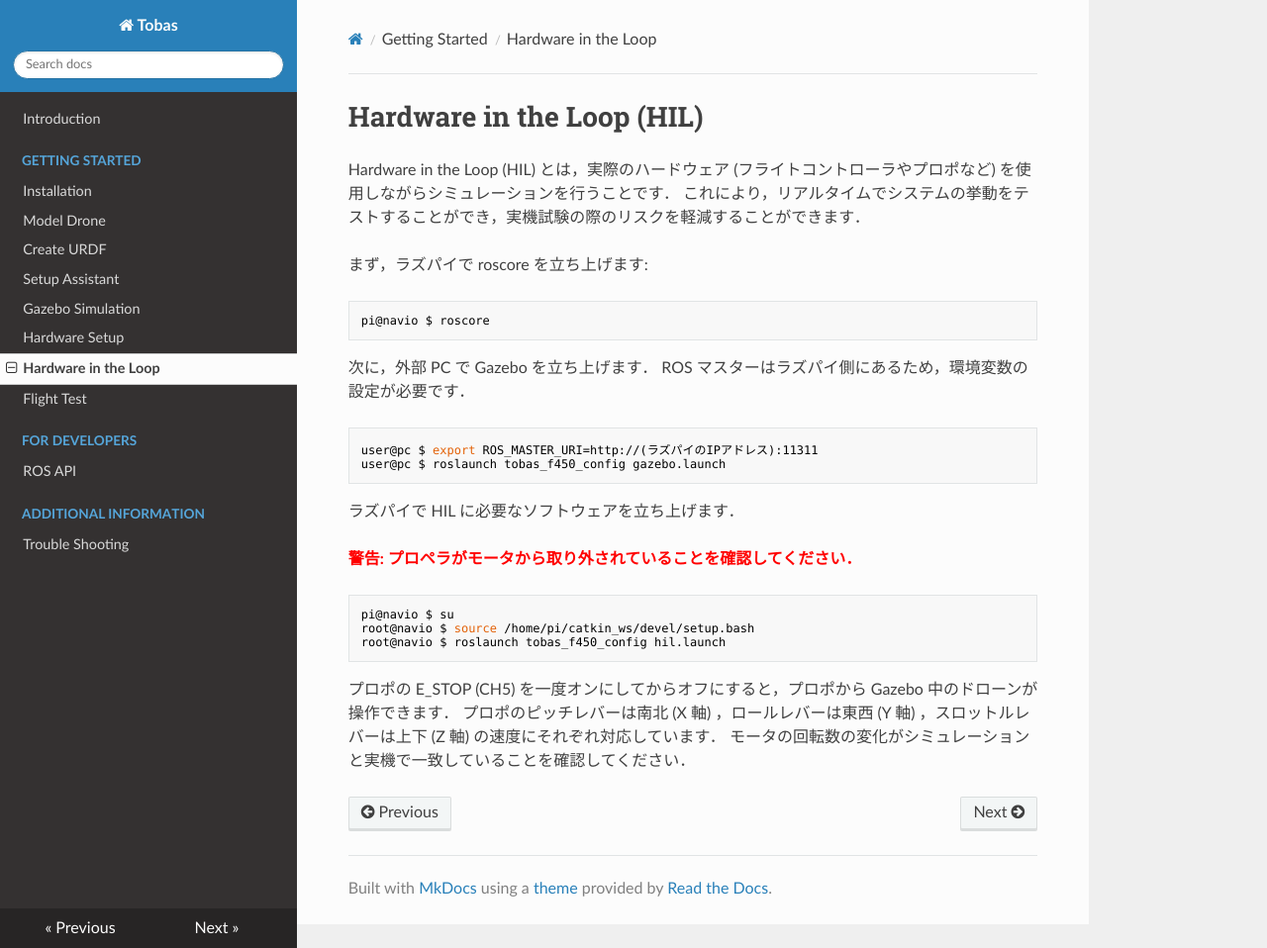
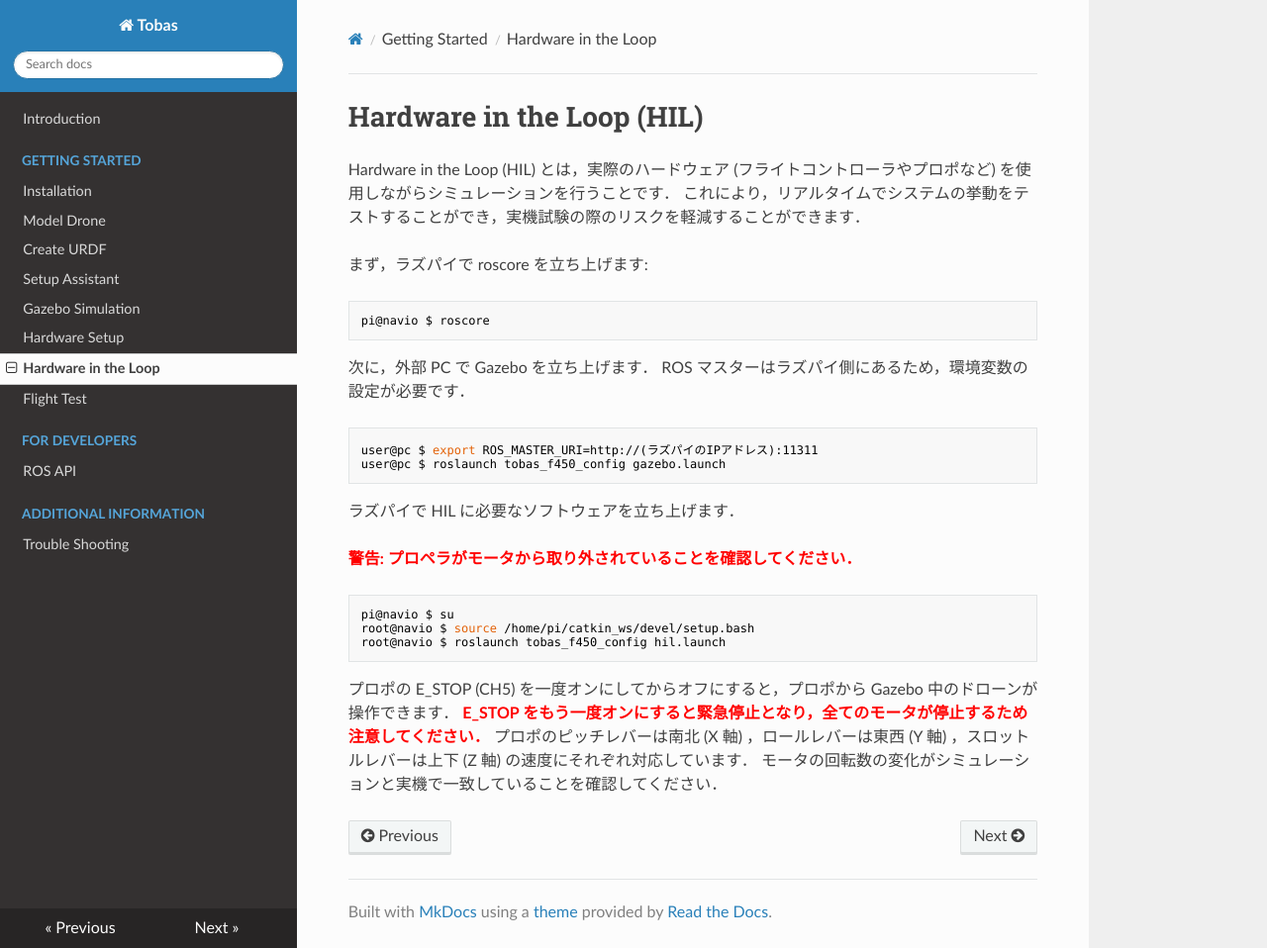
Before and after one commit to TobasFlightControl/tobas_wiki, an MkDocs documentation site: the page built from docs/hil.md, in a window 1280 px wide and 958 px high. Shown: the whole window at 99% size. Built offline with MkDocs 1.6.1, drawn with Linux system fonts in a browser that asks for light colours; nearby versions of some CDN libraries.

Commit message:
edit: hil.md

````diff
--- a/docs/hil.md
+++ b/docs/hil.md
@@ -28,5 +28,6 @@ root@navio $ roslaunch tobas_f450_config hil.launch
 ```
 
 プロポの E_STOP (CH5) を一度オンにしてからオフにすると，プロポから Gazebo 中のドローンが操作できます．
+<span style="color: red;"><strong>E_STOP をもう一度オンにすると緊急停止となり，全てのモータが停止するため注意してください．</strong></span>
 プロポのピッチレバーは南北 (X 軸) ，ロールレバーは東西 (Y 軸) ，スロットルレバーは上下 (Z 軸) の速度にそれぞれ対応しています．
 モータの回転数の変化がシミュレーションと実機で一致していることを確認してください．
````
